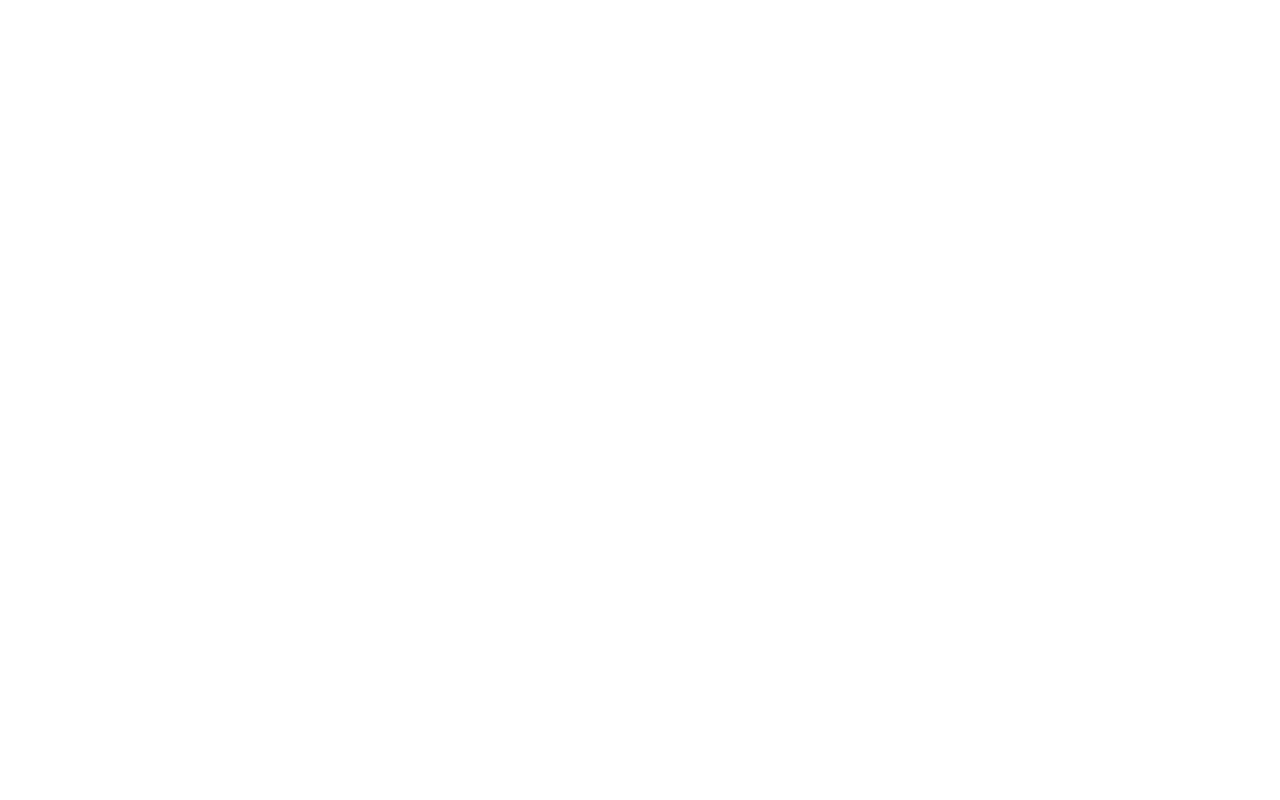
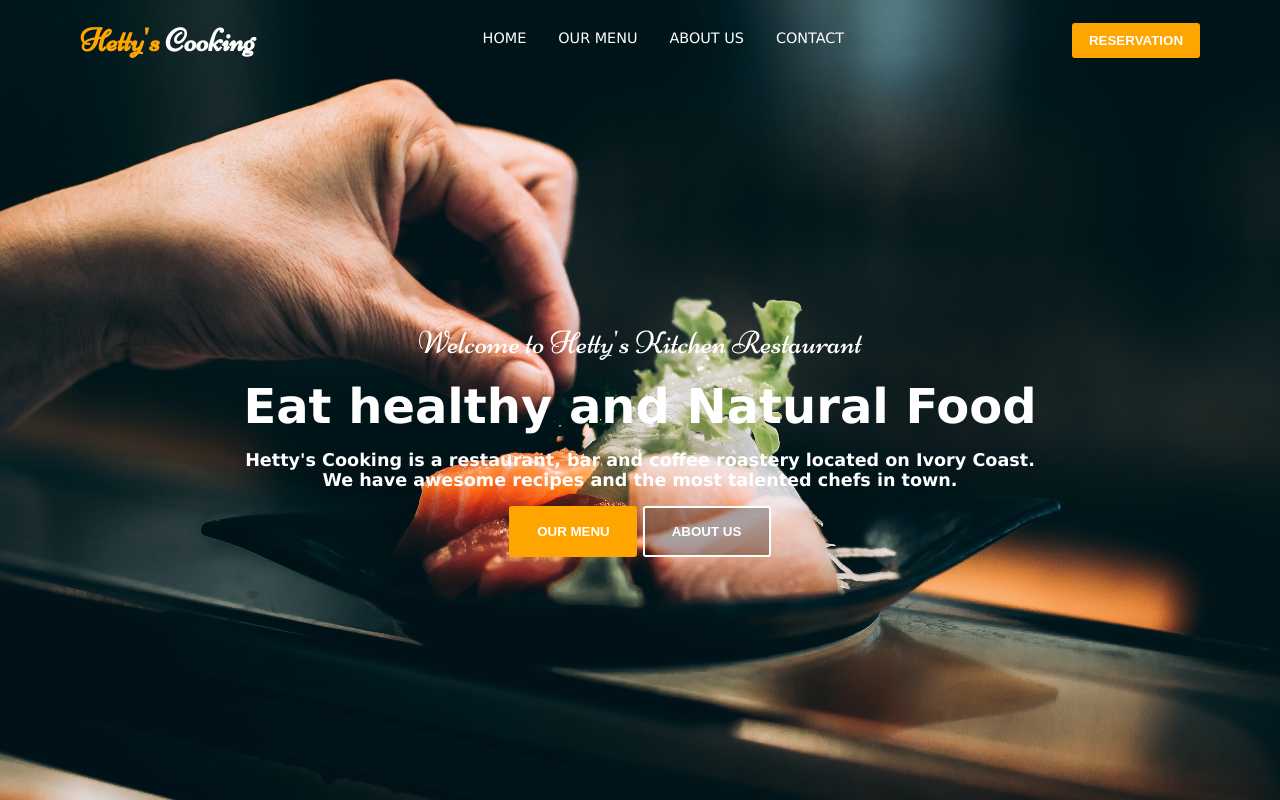
Before and after one commit to nyf005/restaurant-project, a website built with webpack: page dist/index.html in a window 1280 px wide. Built offline with nearby package versions, Linux system fonts and the light colour scheme.

Commit message:
Add hard-coded html to index.html

```diff
--- /dev/null
+++ b/src/css/style.css
@@ -0,0 +1,112 @@
+:root {
+}
+
+@font-face {
+  font-family: Niconne;
+  src: url(../assets/fonts/Niconne-Regular.ttf);
+}
+
+* {
+  box-sizing: border-box;
+  margin: 0;
+  padding: 0;
+}
+
+body {
+  background: url(../assets/img/bg.jpg) no-repeat;
+  background-color: rgba(0, 0, 0, 0.3);
+  background-size: cover;
+  font-family: Verdana, Geneva, Tahoma, sans-serif;
+  font-size: 16px;
+  color: #fff;
+}
+
+h1 {
+  font-size: 3rem;
+}
+
+h3 {
+  font-size: 1.1rem;
+}
+
+header {
+  min-height: 10vh;
+  padding: 0 5rem;
+  display: flex;
+  justify-content: space-between;
+  align-items: center;
+}
+
+#menu {
+  list-style: none;
+  display: flex;
+}
+
+#menu li {
+  font-size: 0.9rem;
+  font-weight: 500;
+  padding: 0.5rem 1rem;
+  border-bottom: 4px solid transparent;
+}
+
+#menu li:hover {
+  color: orange;
+  border-color: orange;
+  background-color: rgba(0, 0, 0, 0.3);
+  cursor: pointer;
+}
+
+#logo,
+#welcome {
+  font-family: Niconne, sans-serif;
+  font-size: 2rem;
+}
+
+#logo span:first-child {
+  color: orange;
+}
+
+main {
+  min-height: 90vh;
+  padding: 0 5rem;
+  text-align: center;
+  display: grid;
+  place-content: center;
+  gap: 1rem;
+}
+
+button {
+  width: 8rem;
+  padding: 0.5rem;
+  font-weight: bold;
+  color: #fff;
+  border: 2px solid #fff;
+  border-radius: 3px;
+  background-color: transparent;
+}
+
+main button {
+  padding: 1rem 1.5rem;
+  background-color: rgba(0, 0, 0, 0.3);
+}
+
+main button:first-child,
+header button {
+  background-color: orange;
+  border: 2px solid orange;
+}
+
+main button:first-child:hover,
+header button:hover {
+  background-color: black;
+  color: orange;
+}
+
+main button:last-child:hover {
+  border-color: #000;
+}
+
+main button:active {
+  width: 7rem;
+  padding: 0.5rem;
+}
--- a/src/index.js
+++ b/src/index.js
@@ -0,0 +1 @@
+console.log("Hello World from Webpack");
```
Also changed, not shown: dist/index.html, dist/main.js (added), src/assets/fonts/Niconne-Regular.ttf (added), src/assets/img/bg.jpg (added).
